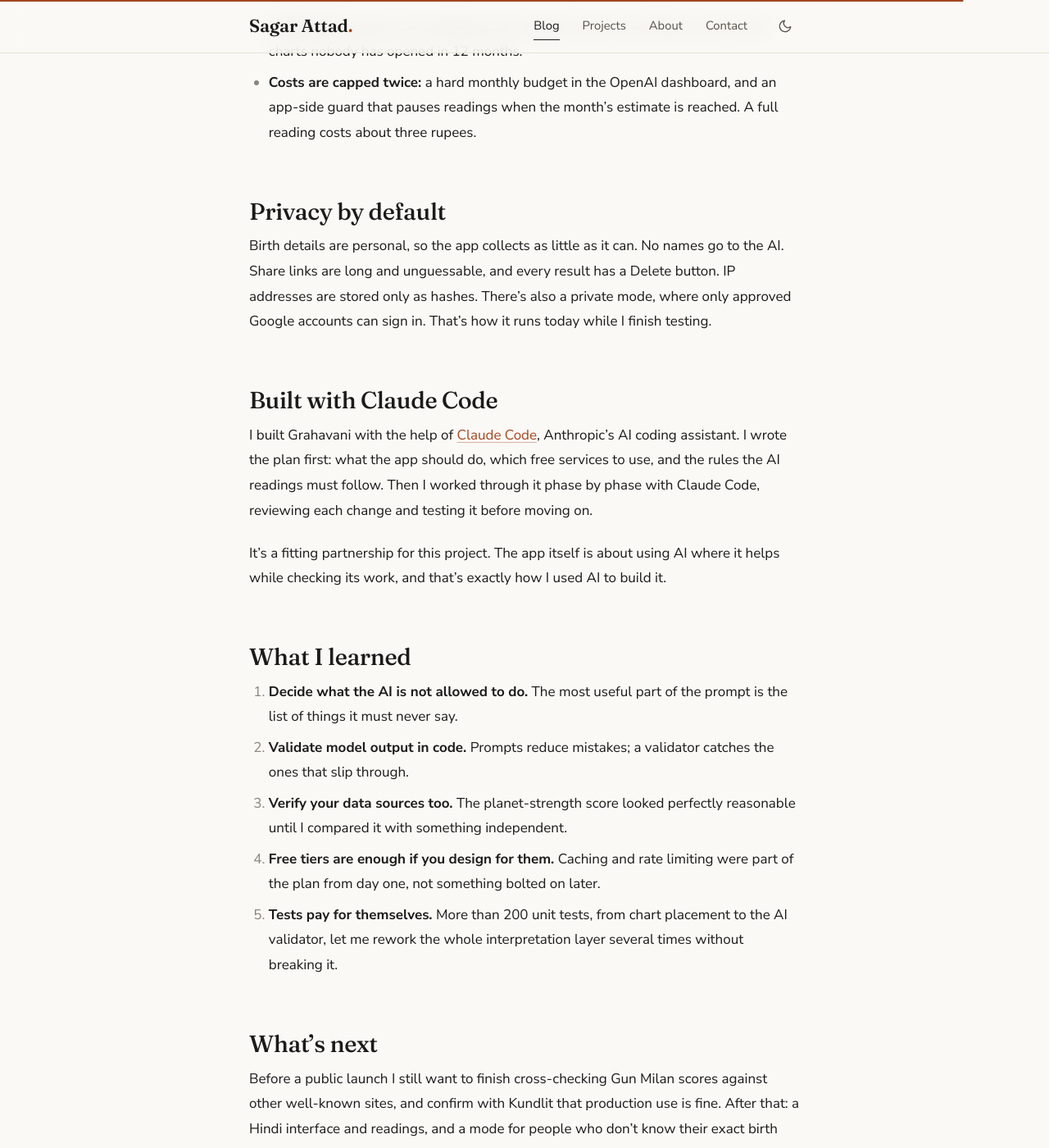
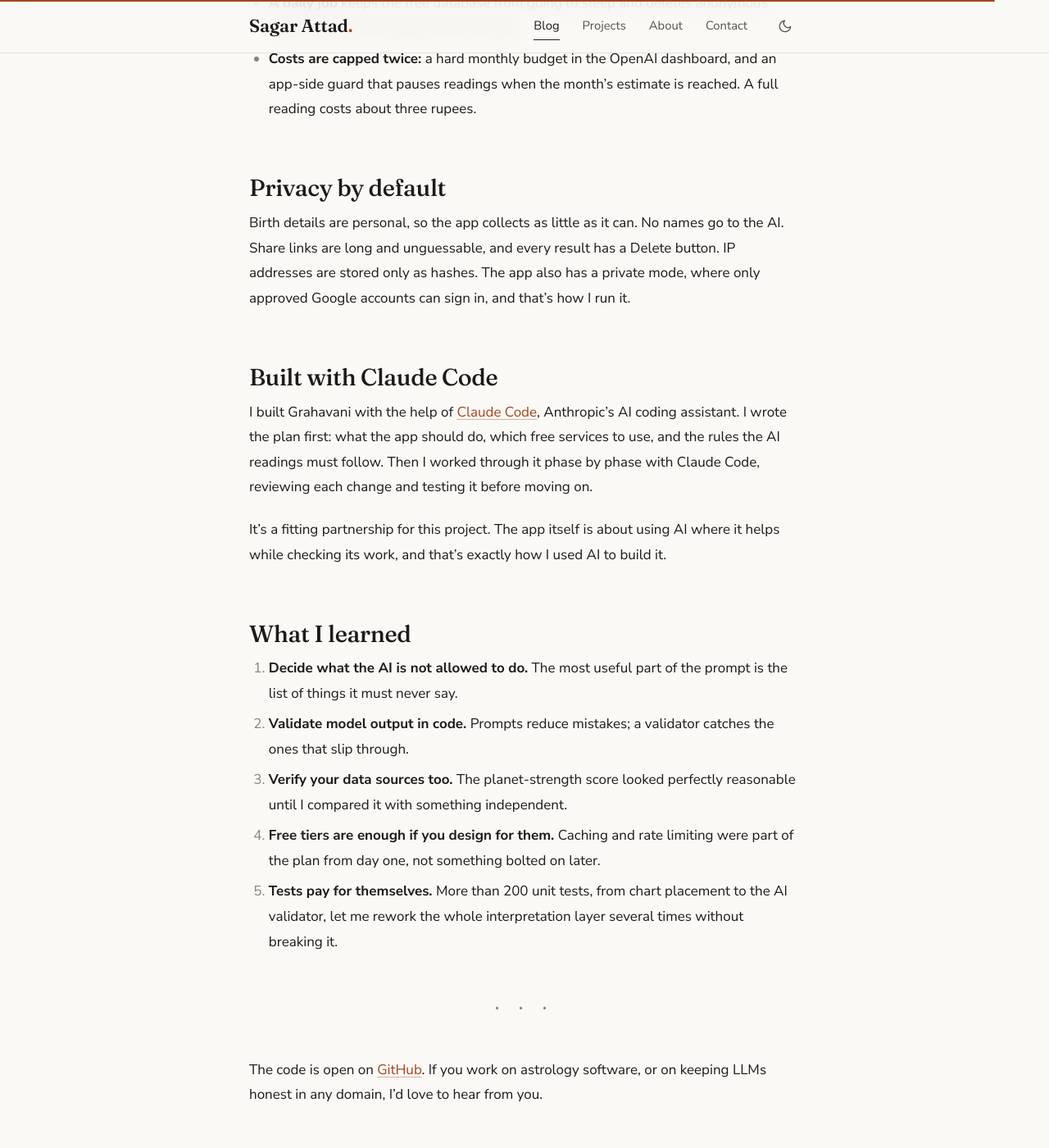
Before and after one commit to sagarattad/sagarattad.github.io, a Jekyll site: the page built from _posts/2026-11-01-building-grahavani.md, in a window 1280 px wide and 1400 px high, scrolled down 4516 px. Shown: the whole window at 82% size. Built offline with Jekyll 4.4.1, drawn with Linux system fonts in a browser that asks for light colours; some of the changed text lies outside the part shown.

Commit message:
Grahavani: remove public-launch mentions
Co-Authored-By: Claude Opus 5.5 <noreply@anthropic.com>

```diff
--- a/_data/projects.yml
+++ b/_data/projects.yml
@@ -9,7 +9,7 @@
     Yogas and Doshas with transparent ratings, Vimshottari Dasha, Kundli Milan and a Manglik
     check, plus plain-language AI readings that are checked against the computed chart
     before you see them.
-  note: "The live app is private while I finish testing; the code is open on GitHub."
+  note: "The live app is private (invite-only); the code is open on GitHub."
   tags: [Next.js, TypeScript, Gen AI, Postgres]
   url: "https://github.com/sagarattad/grahavani"
   post: "/blog/building-grahavani/"
--- a/_posts/2026-11-01-building-grahavani.md
+++ b/_posts/2026-11-01-building-grahavani.md
@@ -85,7 +85,7 @@ Free tiers come with limits, so the design works around them:
 
 ## Privacy by default
 
-Birth details are personal, so the app collects as little as it can. No names go to the AI. Share links are long and unguessable, and every result has a Delete button. IP addresses are stored only as hashes. There's also a private mode, where only approved Google accounts can sign in. That's how it runs today while I finish testing.
+Birth details are personal, so the app collects as little as it can. No names go to the AI. Share links are long and unguessable, and every result has a Delete button. IP addresses are stored only as hashes. The app also has a private mode, where only approved Google accounts can sign in, and that's how I run it.
 
 ## Built with Claude Code
 
@@ -101,8 +101,6 @@ It's a fitting partnership for this project. The app itself is about using AI wh
 4. **Free tiers are enough if you design for them.** Caching and rate limiting were part of the plan from day one, not something bolted on later.
 5. **Tests pay for themselves.** More than 200 unit tests, from chart placement to the AI validator, let me rework the whole interpretation layer several times without breaking it.
 
-## What's next
-
-Before a public launch I still want to finish cross-checking Gun Milan scores against other well-known sites, and confirm with Kundlit that production use is fine. After that: a Hindi interface and readings, and a mode for people who don't know their exact birth time.
+---
 
 The code is open on [GitHub](https://github.com/sagarattad/grahavani). If you work on astrology software, or on keeping LLMs honest in any domain, I'd love to hear from you.
```
